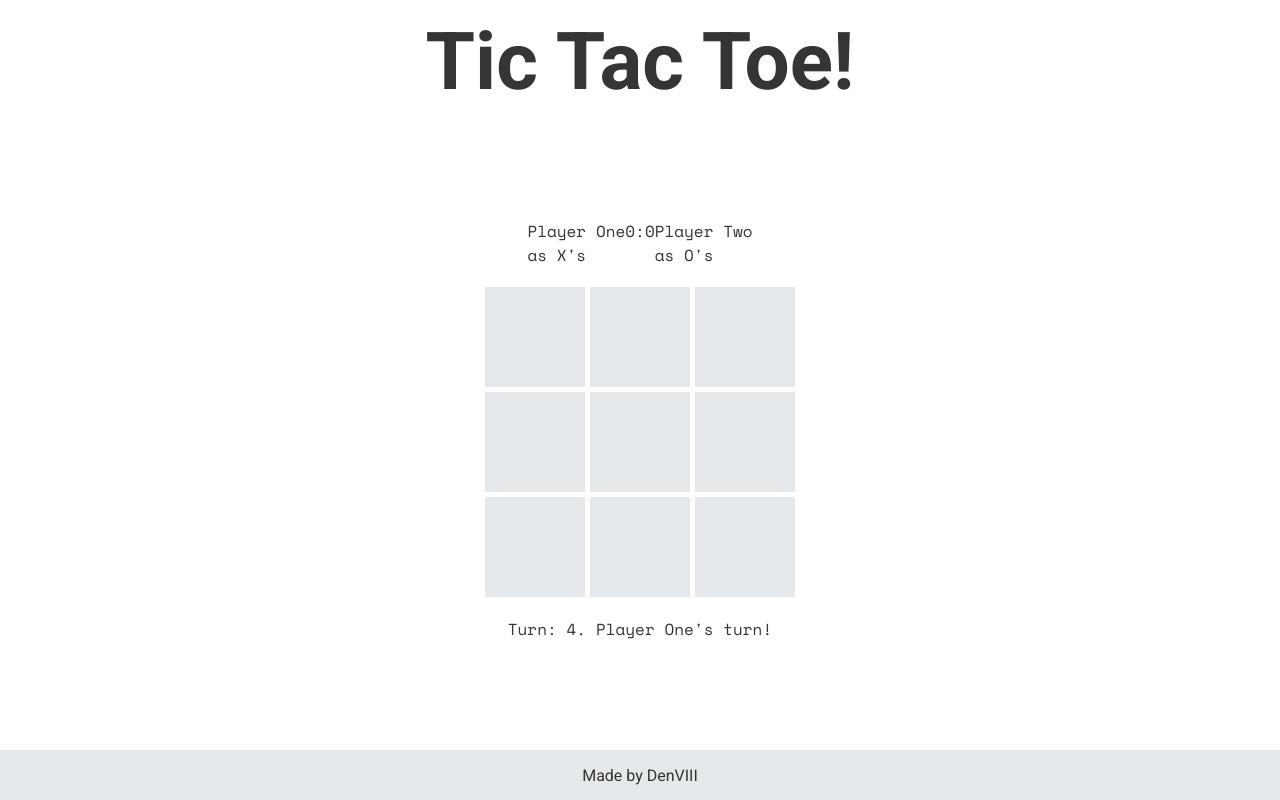
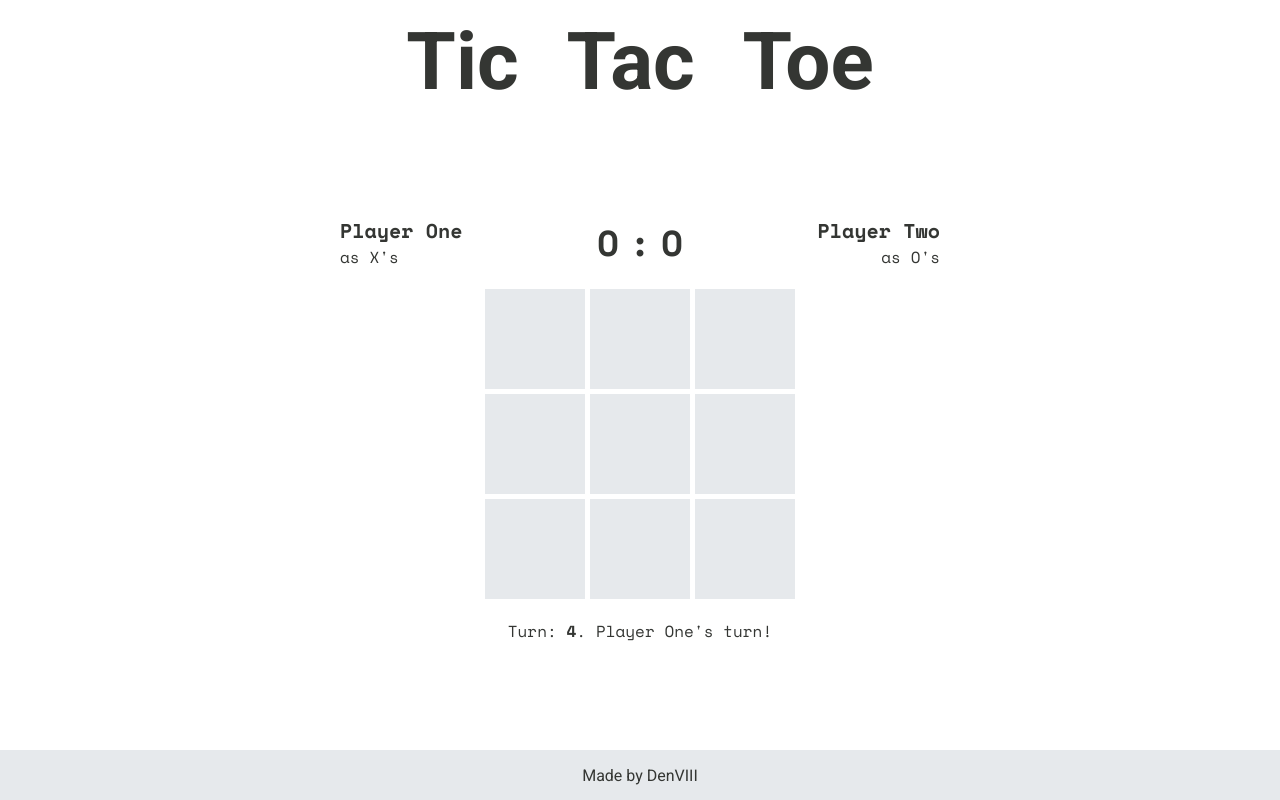
Before and after one commit to DenVIII/odin-tic-tac-toe-09, a plain HTML site: page index.html in a window 1280 px wide. Drawn offline with nearby package versions, Linux system fonts and the light colour scheme.

Commit message:
Change player names and score styling

```diff
--- a/index.html
+++ b/index.html
@@ -12,17 +12,17 @@
 </head>
 <body>
     <header>
-        <h1>Tic Tac Toe!</h1>
+        <h1>Tic Tac Toe</h1>
     </header>
     <section id="game-board">
         <div class="game-players">
             <div class="player one">
-                <div class="player-name">Player One</div>
+                <div class="player-name"><span class="bold">Player One</span></div>
                 <div class="player-mark">as X's</div>
             </div>
-            <div class="score">0:0</div>
+            <div class="score"><span class="bold">O:O</span></div>
             <div class="player two">
-                <div class="player-name">Player Two</div>
+                <div class="player-name"><span class="bold">Player Two</span></div>
                 <div class="player-mark">as O's</div>
             </div>
         </div>
@@ -37,7 +37,7 @@
             <button class="game-cell" data-index="8"></button>
             <button class="game-cell" data-index="9"></button>
         </div>
-        <div class="turn-counter">Turn: <span class="turn-number">4</span>. <span class="turn-player">Player One's</span> turn!</div>
+        <div class="turn-counter">Turn: <span class="turn-number bold">4</span>. <span class="turn-player">Player One's</span> turn!</div>
     </section>
     <footer>
         <p>Made by DenVIII</p>
--- a/styles.css
+++ b/styles.css
@@ -25,6 +25,7 @@ body {
 header {
     margin-top: 15px;
     font-size: 2.5rem;
+    word-spacing: 30px;
     font-family: 'Roboto', sans-serif;
 }
 
@@ -50,8 +51,40 @@ footer {
     font-family: 'Roboto', sans-serif;
 }
 
+
+.bold {
+    font-weight: bold;
+}
+
 .game-players {
     display: flex;
+    width: 600px;
+    justify-content: space-between;
+    font-size:  1.25rem;
+}
+
+.game-players > * {
+    flex: 1;
+}
+
+.player-mark {
+    font-size: 1rem;
+}
+
+.score {
+    display: flex;
+    justify-content: center;
+    padding-left: 10px;
+    letter-spacing: 10px;
+    font-size: 2.25rem;
+}
+
+.player.one {
+    text-align: start;
+}
+
+.player.two {
+    text-align: end;
 }
 
 .game-field {
```
